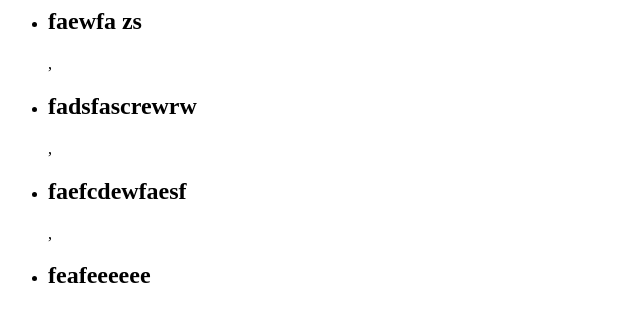
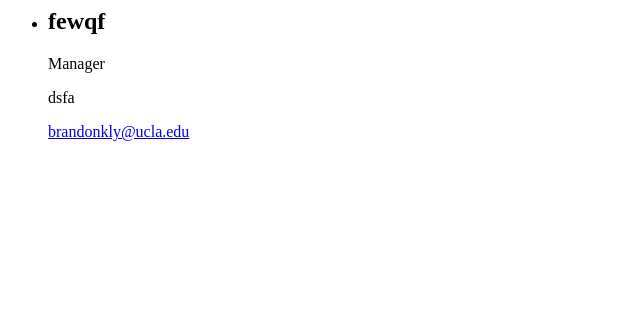
Before and after one commit to brandonkylely/Team-Profile-Generator, a website: page index.html in a window 1280 px wide. Shown: the whole page, without its empty margins (0-640 px from the left). Drawn offline with Linux system fonts and the light colour scheme.

Commit message:
added email mailto, cleaned up todo comments

```diff
--- a/index.html
+++ b/index.html
@@ -1,20 +1,10 @@
 <ul>
     <li>
             <div>
-                <h2>faewfa zs</h2>
-            </div>
-        </li>,
-        <li>
-            <div>
-                <h2>fadsfascrewrw</h2>
-            </div>
-        </li>,<li>
-            <div>
-                <h2>faefcdewfaesf</h2>
-            </div>
-        </li>,<li>
-            <div>
-                <h2>feafeeeeee</h2>
+                <h2>fewqf</h2>
+                <p>Manager</p>
+                <p>dsfa</p>
+                <a href='mailto:brandonkly@ucla.edu'>brandonkly@ucla.edu</a>
             </div>
         </li>
     </ul>
```
Also changed, not shown: index.js (+5 -13 lines).
